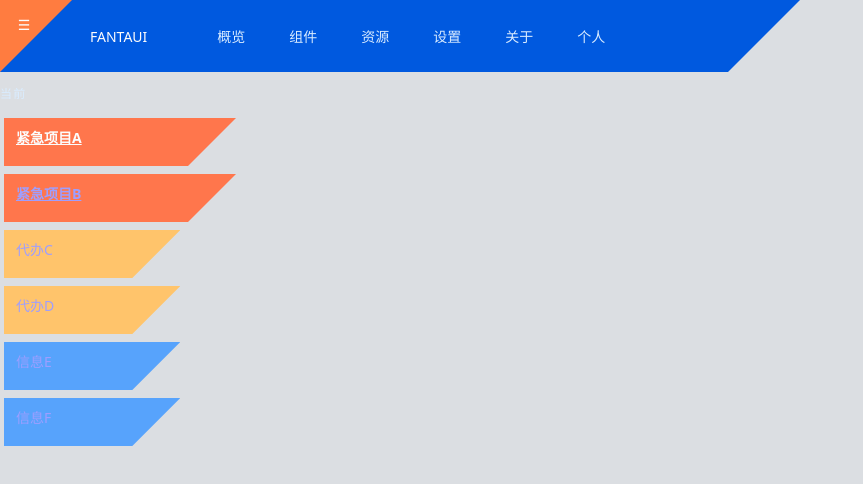
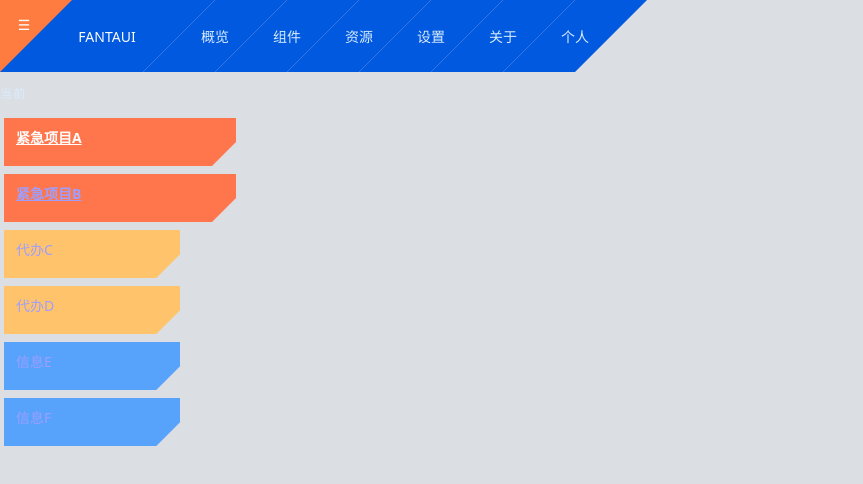
Before and after one commit to AbyyQwQ/FANTAUI, a plain HTML site: page index.html in a window 1280 px wide. Shown: the whole page, without its empty margins (0-863 px from the left). Drawn offline with Linux system fonts and the light colour scheme.

Commit message:
修改了sidebar的形状，隐藏了slidebar。优化了topbar的图层和动画，微调了logo的位置以隐藏缝隙

```diff
--- a/css/base.css
+++ b/css/base.css
@@ -23,6 +23,7 @@
   /* ---- 尺寸 ---- */
   --topbar-h: 72px;
   --topbar-w: 800px;
+  --topbar-bw: 360px;
   --bottombar-h: 44px;
   --sidebar-w: 240px;
   /* 隐藏时仍留在屏幕内的宽度（"滑出不完全"） */
@@ -40,6 +41,9 @@
 
   /* ---- 动画 ---- */
   --dur: 260ms;
+  /* 第 1 步走完后第 2 步才开始，两步严格不重叠 */
+  --step-1-delay: 0ms;
+  --step-2-delay: var(--dur);
   --ease: cubic-bezier(0.4, 0, 0.2, 1);
 
   /* ---- 层级 ---- */
@@ -95,5 +99,7 @@ button {
 @media (prefers-reduced-motion: reduce) {
   :root {
     --dur: 0ms;
+    --step-1-delay: 0ms;
+    --step-2-delay: 0ms;
   }
 }
--- a/css/layout.css
+++ b/css/layout.css
@@ -25,69 +25,100 @@
 /* ---------------- 顶栏 ---------------- */
 
 .topbar {
+  /* 只负责排版：宽度跟随内容，不做裁剪、不画背景 */
+  width: max-content;
+  max-width: 100%;
   height: var(--topbar-h);
-  width: var(--topbar-w);
-  background: var(--c-topbar);
-  clip-path: polygon(
-                    0 0,
-                    100% 0,
-                    calc(100% - var(--topbar-h)) 100%,
-                    0 100%
-                    );
-  /* border-bottom: 1px solid var(--c-border); */
+  display: flex;
+  align-items: stretch;
   z-index: var(--z-topbar);
-  overflow: hidden;
-  transition:
-    height var(--dur) var(--ease),
-    opacity var(--dur) var(--ease),
-    border-color var(--dur) var(--ease);
+  /* 导航收缩时会移出顶栏范围，这里不能裁 */
+  overflow: visible;
 }
 
-.topbar__left{
+.topbar__left {
   height: var(--topbar-h);
   width: var(--topbar-h);
-  /* display: flex; */
-  /* gap: var(--gap); */
+  flex: 0 0 var(--topbar-h);
   background: #ff7c40;
   clip-path: polygon(
                     0 0,
                     100% 0,
                     0 100%
                     );
-  /* padding: 0 var(--pad); */
-  z-index: var(--z-topbar);
   overflow: hidden;
-  transition: font-size var(--dur) var(--ease);
+  /* 插角始终在最上层（比 logo 还高） */
+  position: relative;
+  z-index: 3;
 }
-
-
 
 .topbar__inner {
   display: flex;
   align-items: center;
   gap: var(--gap);
   height: var(--topbar-h);
-  /* padding: 0 var(--pad); */
   font-size: calc(var(--font-base) * var(--font-scale));
   transition: font-size var(--dur) var(--ease);
+}
+
+.topbar__nav {
+  display: flex;
+  flex: 0 0 auto;
+  height: var(--topbar-h);
+  /* 第 1 步作用在 nav 自身；第 2 步作用在每一项上 */
+  z-index: 0;
+  transition: translate var(--dur) var(--ease) var(--step-1-delay);
+}
+
+/* 第 1 步：nav 左移自身宽度的 2/3，顶栏宽度不变 */
+body[data-topbar="closed"] .topbar__nav {
+  translate: -66.667% 0;
+}
+
+/* 第 2 步：每一项沿 45° 右上走 2/3 高度（72 × 2/3 = 48px） */
+body[data-topbar="closed"] .topbar__nav a {
+  translate: calc(var(--topbar-h) * 2 / 3) calc(var(--topbar-h) * -2 / 3);
+}
+
+/* 只声明 translate，颜色过渡留给 theme.css；延迟单独写，收起时等第 1 步走完 */
+body[data-topbar="closed"] .topbar__nav a {
+  transition-property: background, color, translate;
+  transition-duration: var(--dur);
+  transition-timing-function: var(--ease);
+  transition-delay: 0s, 0s, var(--step-2-delay);
+}
+
+/* 展开：先让 45° 那步落回，再右移 */
+body:not([data-topbar="closed"]) .topbar__nav {
+  transition-delay: var(--step-2-delay);
+}
+
+body:not([data-topbar="closed"]) .topbar__nav a {
+  transition-delay: var(--step-1-delay);
+}
+
+/* 顶栏本身不动；收起后整条不响应点击，插角与 logo 仍可点（用于展开） */
+body[data-topbar="closed"] .topbar {
+  pointer-events: none;
+}
+
+body[data-topbar="closed"] .topbar__left,
+body[data-topbar="closed"] .logo-btn {
+  pointer-events: auto;
 }
 
 .topbar__spacer {
   flex: 1;
 }
 
-body[data-topbar="closed"] .topbar {
-  height: 0;
-  opacity: 0;
-  border-bottom-color: transparent;
-  pointer-events: none;
+body[data-bottombar="closed"] .dock-toggles {
+  height: calc(var(--pad) + 14px);
 }
 
-body[data-bottombar="closed"] .dock-toggles {
-  bottom: calc(var(--pad) + 14px);
-}
+/* ---------------- 中部 ---------------- */
 
-/* ---------------- 中部 ---------------- */.body {  position: relative;
+.body {
+  position: relative;
   display: flex;
   min-height: 0;
   overflow: hidden;
@@ -116,10 +147,17 @@ body[data-bottombar="closed"] .dock-toggles {
   flex-direction: column;
   /* gap: var(--gap); */
   overflow-y: auto;
+  /* 隐藏侧栏滚动条（内容仍可滚动） */
+  scrollbar-width: none;
+  -ms-overflow-style: none;
   font-size: calc(var(--font-base) * var(--font-scale));
   transition:
     font-size var(--dur) var(--ease),
     opacity var(--dur) var(--ease);
+}
+
+.sidebar__inner::-webkit-scrollbar {
+  display: none;
 }
 
 /* 滑出：向左移走 (宽 - 露出宽度)，仍有 --sidebar-peek 留在视野内 */
--- a/css/responsive.css
+++ b/css/responsive.css
@@ -13,14 +13,14 @@
 }
 
 /* 超矮横屏（横置手机）：压缩各栏高度 */
-@media (max-height: 500px) {
+/* @media (max-height: 500px) {
   :root {
     --topbar-h: 44px;
     --bottombar-h: 34px;
     --font-base: 12px;
     --pad: 10px;
     --gap: 8px;
-  }
+  } */
 
   .hero-block {
     min-height: 100px;
--- a/css/theme.css
+++ b/css/theme.css
@@ -4,25 +4,40 @@
  * ============================================================ */
 
 .topbar__logo {
-  padding: 12px;
+  /* padding: 12px; */
   font-weight: 700;
   letter-spacing: 0.06em;
 }
 
 .logo-btn {
+  flex: 0 0 auto;
   height: var(--topbar-h);
-  /* width: var(--topbar-h); */
+  /* 72 斜边 + 内容 + 72 斜边，再接上导航首项的 36 */
+  width: calc(var(--topbar-h) + 144px);
   display: flex;
   align-items: center;
   justify-content: center;
-  padding-right: 36px;
-  /* padding: 0 var(--pad); */
-  z-index: var(--z-topbar);
+  /* 两侧各留 72px 斜边，左侧的斜边正好吃掉 .topbar__left 的直角，形成一条连续斜边 */
+  padding: 0 72px;
+  margin-left: calc(-1 * 73px);
+  margin-right: -36px;
+  background: var(--c-topbar);
+  clip-path: polygon(
+                    72px 0,
+                    100% 0,
+                    calc(100% - 72px) 100%,
+                    0 100%
+                    );
+
+  z-index: 2;
   overflow: hidden;
   transition: font-size var(--dur) var(--ease);
 }
 
-
+.logo-btn:hover {
+  background: var(--c-topbar-2);
+  color: var(--c-text);
+}
 
 .topbar__nav {
   display: flex;
@@ -30,26 +45,36 @@
 }
 
 .topbar__nav a {
-  height: 72px;
+  height: var(--topbar-h);
   width: 144px;
+  flex-shrink: 0;
   display: flex;
   align-items: center;
   justify-content: center;
-  /* border: 10px solid transparent; */
+  background: var(--c-topbar);
   color: var(--c-text-dim);
   text-decoration: none;
+  /* 外侧留 72px 斜边，用负 margin 抵消一半，相邻项才能严丝合缝地嵌住 */
   margin-left: -36px;
   margin-right: -36px;
-  /* padding: 6px 10px; */
-  /* border-radius: 8px; */
-    clip-path: polygon(
+  clip-path: polygon(
                     72px 0,
                     100% 0,
                     calc(100% - 72px) 100%,
                     0 100%
                     );
+  transition: background var(--dur) var(--ease), color var(--dur) var(--ease), translate var(--dur) var(--ease);
+}
 
-  transition: background var(--dur) var(--ease), color var(--dur) var(--ease);
+.topbar__nav a:last-child {
+  margin-right: 0;
+  /* 右端收一个斜角：右上保持直角，右下往左收 72px */
+  clip-path: polygon(
+                    72px 0,
+                    100% 0,
+                    calc(100% - 72px) 100%,
+                    0 100%
+                    );
 }
 
 .topbar__nav a[aria-current="page"],
@@ -103,7 +128,8 @@
   clip-path: polygon(
                     0 0,
                     100% 0,
-                    calc(100% - 48px) 100%,
+                    100% 50%,
+                    calc(100% - 24px) 100%,
                     0 100%
                     );
   background: var(--c-news);
@@ -124,7 +150,8 @@
   clip-path: polygon(
                     0 0,
                     100% 0,
-                    calc(100% - 48px) 100%,
+                    100% 50%,
+                    calc(100% - 24px) 100%,
                     0 100%
                     );
   background: var(--c-notice);
@@ -144,7 +171,8 @@
   clip-path: polygon(
                     0 0,
                     100% 0,
-                    calc(100% - 48px) 100%,
+                    100% 50%,
+                    calc(100% - 24px) 100%,
                     0 100%
                     );
 
--- a/index.html
+++ b/index.html
@@ -15,9 +15,16 @@
 
   <div class="app">
 
+
+
+
+
+
+
+
     <!-- ===================== 顶栏 ===================== -->
     <header class="topbar" role="banner">
-      <div class="topbar__inner">
+
         <div class="topbar__left">
             <button class="icon-btn" data-shell-toggle="sidebar" aria-label="切换边栏" title="切换边栏 (Ctrl+B)">
                 ☰
@@ -29,6 +36,11 @@
 
         <!-- <span class="topbar__logo"></span> -->
 
+
+        <!-- <span class="topbar__spacer"></span> -->
+
+
+
         <nav class="topbar__nav" aria-label="主导航">
           <!-- <a href="#" aria-current="page">概览</a> -->
           <a href="#">概览</a>
@@ -39,9 +51,7 @@
           <a href="#">个人</a>
         </nav>
 
-        <span class="topbar__spacer"></span>
 
-      </div>
     </header>
 
     <!-- ===================== 中部 ===================== -->
@@ -125,7 +135,7 @@
   </div> -->
 
   <!-- 顶栏 / 底栏收起后，屏幕上下边缘的细条热区 -->
-  <button class="reveal reveal--top" data-shell-toggle="topbar" aria-label="显示顶栏"></button>
+  <!-- <button class="reveal reveal--top" data-shell-toggle="topbar" aria-label="显示顶栏"></button> -->
   <button class="reveal reveal--bottom" data-shell-toggle="bottombar" aria-label="显示底栏"></button>
 
   <script src="js/shell.js"></script>
```
